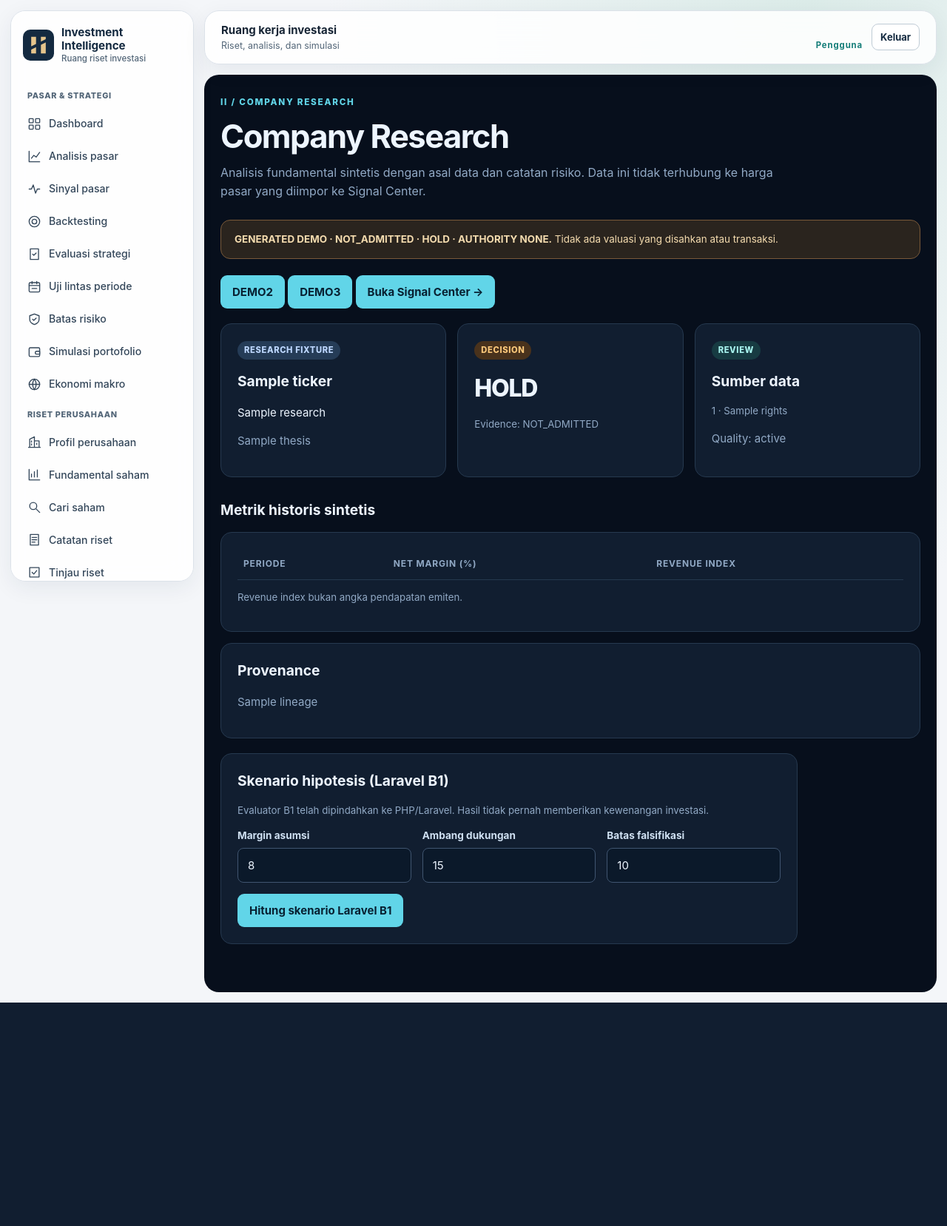
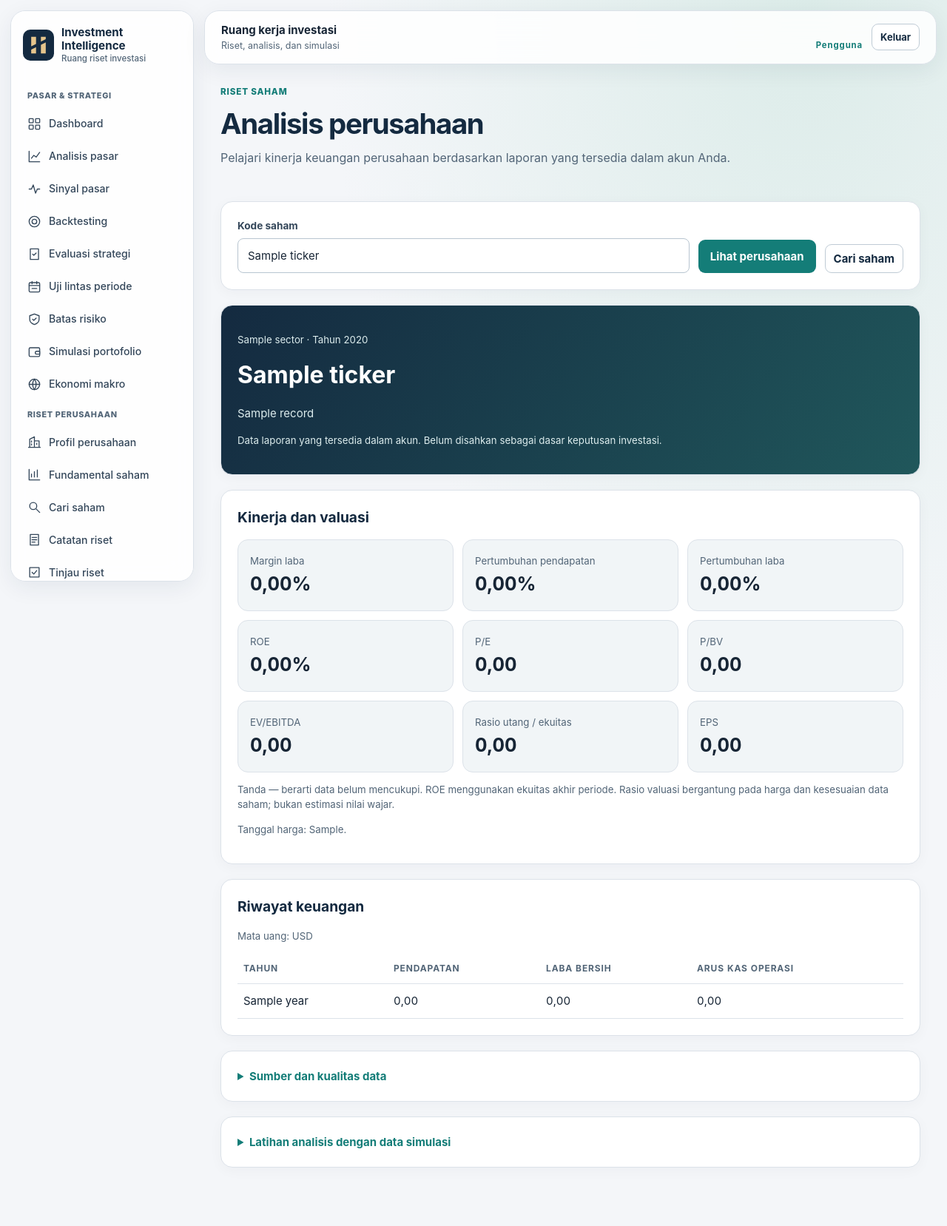
Before and after one commit to fajarnurmanto-source/investment-intelligence, a Laravel app: template laravel_app/resources/views/ii/company.blade.php in a window 1280 px wide. Shown: the whole page at 74% size. Before the commit the page ends 1355 px from the top, so only its background shows below. Run offline with Laravel 12, Linux system fonts and the light colour scheme; the template is opened without the code that fills it: most values are stand-ins (such as "Sample title", 1, 10 or a date in 2020); data that the repository does not hold is empty.

Commit message:
PXT03: real account company overview and explicit plain-language simulation workflow

```diff
--- a/laravel_app/resources/views/ii/company.blade.php
+++ b/laravel_app/resources/views/ii/company.blade.php
@@ -1,39 +1,47 @@
 @extends('ii.layout')
-@section('title','Company Research')
+@section('title','Analisis perusahaan')
+@section('surface','ii-light-content')
+@push('styles')
+<style>
+.company-page{max-width:1120px;margin:auto;display:grid;gap:20px}.company-page h1{font-size:clamp(1.65rem,3vw,2.4rem)}.company-search{display:flex;gap:12px;align-items:end;flex-wrap:wrap}.company-search .field{flex:1;min-width:180px;margin:0}.company-metrics{display:grid;grid-template-columns:repeat(3,minmax(0,1fr));gap:12px}.company-metric{background:var(--surface);padding:16px;border-radius:14px;border:1px solid var(--line)}.company-metric strong{display:block;font-size:1.6rem;font-variant-numeric:tabular-nums}.company-page details summary{cursor:pointer;color:var(--ii-teal);font-weight:650}.company-page .panel{min-width:0}.company-page .company-hero{background:linear-gradient(125deg,#142a40,#20575b);color:white}.company-page .company-hero h2{color:white}.company-page .company-hero p{color:#dceced}.company-page .company-hero .caption{color:#dceced}@media(max-width:650px){.company-metrics{grid-template-columns:repeat(2,minmax(0,1fr))}}
+</style>
+@endpush
 @section('content')
-    <p class="eyebrow">II / Company Research</p>
-    <h1>Company Research</h1>
-    <p class="lead">Analisis fundamental sintetis dengan asal data dan catatan risiko. Data ini tidak terhubung ke harga pasar yang diimpor ke Signal Center.</p>
-    <div class="boundary"><strong>GENERATED DEMO · NOT_ADMITTED · HOLD · AUTHORITY NONE.</strong> Tidak ada valuasi yang disahkan atau transaksi.</div>
-    <p><a class="button" href="{{ route('ii.company', ['ticker'=>'DEMO2']) }}">DEMO2</a> <a class="button" href="{{ route('ii.company', ['ticker'=>'DEMO3']) }}">DEMO3</a> <a class="button" href="{{ route('ii.signals.index') }}">Buka Signal Center →</a></p>
-    @if(isset($research['error']))
-        <div class="error">{{ $research['error'] }}</div>
-    @else
-        <div class="grid" style="margin-top:20px">
-            <div class="panel"><span class="badge blue">RESEARCH FIXTURE</span><h2 style="margin-top:15px">{{ $research['ticker'] ?? $ticker }}</h2><p>{{ $research['name'] ?? '' }}</p><p class="muted">{{ $research['thesis'] ?? '' }}</p></div>
-            <div class="panel"><span class="badge amber">DECISION</span><div class="metric" style="margin-top:14px">HOLD</div><p class="caption">Evidence: NOT_ADMITTED</p></div>
-            <div class="panel"><span class="badge">REVIEW</span><h2 style="margin-top:15px">Sumber data</h2><p class="caption">{{ $research['provenance']['source_id'] ?? 'N/A' }} · {{ $research['provenance']['rights'] ?? 'N/A' }}</p><p class="muted">Quality: {{ $research['quality']['state'] ?? 'N/A' }}</p></div>
-        </div>
-        <div class="section-header"><h2>Metrik historis sintetis</h2></div>
-        <div class="panel tablewrap"><table><thead><tr><th>Periode</th><th>Net margin (%)</th><th>Revenue index</th></tr></thead><tbody>
-            @foreach(($research['history'] ?? []) as $point)
-                <tr><td>{{ $point['period'] ?? '' }}</td><td>{{ $point['net_margin_pct'] ?? '' }}</td><td>{{ $point['revenue_index'] ?? '' }}</td></tr>
-            @endforeach
-        </tbody></table><p class="caption">Revenue index bukan angka pendapatan emiten.</p></div>
-        <div class="panel" style="margin-top:15px"><h2>Provenance</h2><p class="muted">{{ $research['provenance']['lineage'] ?? '' }}</p></div>
-    @endif
-    <div class="panel" style="margin-top:20px;max-width:780px"><h2>Skenario hipotesis (Laravel B1)</h2>
-        <p class="caption">Evaluator B1 telah dipindahkan ke PHP/Laravel. Hasil tidak pernah memberikan kewenangan investasi.</p>
-        <form method="POST" action="{{ route('ii.scenario') }}">@csrf
-            <input type="hidden" name="ticker" value="{{ $ticker }}">
-            <div class="grid"><div class="field"><label for="observed_value">Margin asumsi</label><input id="observed_value" type="number" step="any" min="-100" max="100" name="observed_value" value="{{ old('observed_value',8) }}" required></div>
-            <div class="field"><label for="minimum_value">Ambang dukungan</label><input id="minimum_value" type="number" step="any" min="-100" max="100" name="minimum_value" value="{{ old('minimum_value',15) }}" required></div>
-            <div class="field"><label for="falsification_below">Batas falsifikasi</label><input id="falsification_below" type="number" step="any" min="-100" max="100" name="falsification_below" value="{{ old('falsification_below',10) }}" required></div></div>
-            <button type="submit">Hitung skenario Laravel B1</button>
-        </form>
-        @if($errors->any())<div class="error">{{ $errors->first() }}</div>@endif
-        @if(session()->has('scenario_result'))
-            <h3 style="margin-top:20px">Jejak skenario · HOLD</h3><pre style="overflow-wrap:anywhere;white-space:pre-wrap;color:#b9d8ee;font-size:.8rem">{{ json_encode(session('scenario_result'),JSON_PRETTY_PRINT|JSON_UNESCAPED_SLASHES) }}</pre>
-        @endif
-    </div>
+<div class="company-page">
+<header><p class="eyebrow">Riset saham</p><h1>Analisis perusahaan</h1><p class="lead">Pelajari kinerja keuangan perusahaan berdasarkan laporan yang tersedia dalam akun Anda.</p></header>
+<section class="panel">
+<form method="GET" action="{{ route('ii.company') }}" class="company-search">
+<div class="field"><label for="company-ticker">Kode saham</label><input id="company-ticker" name="ticker" value="{{ $ticker }}" maxlength="16" list="company-list" placeholder="Contoh: BBCA" required><datalist id="company-list">@foreach($records as $item)<option value="{{ $item['ticker'] }}">{{ $item['issuer_name'] }}</option>@endforeach</datalist></div>
+<button type="submit">Lihat perusahaan</button><a class="button quiet" href="{{ route('ii.screener.index') }}">Cari saham</a>
+</form></section>
+@if($record !== null)
+@php($show = fn($value,$suffix='') => $value === null ? '—' : number_format((float)$value,2,',','.').$suffix)
+<section class="panel company-hero"><p class="caption">{{ $record['sector'] ?? 'Sektor belum tersedia' }} · Tahun {{ $record['latest_year'] }}</p><h2 style="font-size:2rem">{{ $record['ticker'] }}</h2><p>{{ $record['issuer_name'] }}</p><p class="caption">Data laporan yang tersedia dalam akun. Belum disahkan sebagai dasar keputusan investasi.</p></section>
+<section class="panel"><h2>Kinerja dan valuasi</h2>
+<div class="company-metrics">
+@foreach(['Margin laba'=>['net_margin_pct','%'],'Pertumbuhan pendapatan'=>['revenue_growth_pct','%'],'Pertumbuhan laba'=>['earnings_growth_pct','%'],'ROE'=>['roe_end_pct','%'],'P/E'=>['pe_ratio',''],'P/BV'=>['pbv_ratio',''],'EV/EBITDA'=>['ev_ebitda_ratio',''],'Rasio utang / ekuitas'=>['debt_equity_ratio',''],'EPS'=>['eps','']] as $label=>$metric)
+<div class="company-metric"><span class="caption">{{ $label }}</span><strong>{{ $show($record[$metric[0]] ?? null,$metric[1]) }}</strong></div>
+@endforeach
+</div><p class="caption">Tanda — berarti data belum mencukupi. ROE menggunakan ekuitas akhir periode. Rasio valuasi bergantung pada harga dan kesesuaian data saham; bukan estimasi nilai wajar.</p><p class="caption">Tanggal harga: {{ $record['market_price_as_of'] ?? 'Belum tersedia' }}.</p></section>
+<section class="panel"><h2>Riwayat keuangan</h2><p class="caption">Mata uang: {{ $record['currency'] ?? 'Belum diketahui' }}</p><div class="tablewrap"><table><thead><tr><th>Tahun</th><th>Pendapatan</th><th>Laba bersih</th><th>Arus kas operasi</th></tr></thead><tbody>@forelse($record['years'] as $year)<tr><td>{{ $year['year'] }}</td><td>{{ $show($year['revenue'] ?? null) }}</td><td>{{ $show($year['net_income'] ?? null) }}</td><td>{{ $show($year['operating_cash_flow'] ?? null) }}</td></tr>@empty<tr><td colspan="4">Riwayat belum tersedia.</td></tr>@endforelse</tbody></table></div></section>
+<section class="panel"><details><summary>Sumber dan kualitas data</summary><p>Sumber: {{ $record['source_name'] ?? 'Belum tersedia' }}. Kelengkapan: {{ $record['data_quality_score'] ?? '—' }}/100. Kelengkapan bukan verifikasi independen.</p><p class="caption">Data belum memberikan otorisasi transaksi. Periksa laporan, tanggal harga dan kesesuaian basis saham sebelum mengandalkan rasio.</p><a href="{{ route('ii.fundamentals.index') }}">Lihat laporan dan pemeriksaan data</a></details></section>
+@elseif(!$demo)
+<section class="panel"><h2>{{ $ticker === '' ? 'Pilih perusahaan' : 'Data '.$ticker.' belum tersedia' }}</h2><p>Tambahkan laporan keuangan perusahaan untuk melihat rasio dan riwayat kinerjanya. Data pasar tidak otomatis menggantikan laporan keuangan.</p><a class="button" href="{{ route('ii.fundamentals.index') }}">Buka laporan keuangan</a></section>
+@endif
+<section class="panel">
+<details @if($demo) open @endif><summary>Latihan analisis dengan data simulasi</summary><p class="caption">Contoh berikut menggunakan perusahaan fiktif, bukan saham yang diperdagangkan.</p>
+<p>@foreach($universe as $item)<a class="button quiet" href="{{ route('ii.company',['ticker'=>$item['ticker']]) }}">{{ $item['ticker'] }}</a> @endforeach</p>
+@if($demo)
+<h2>{{ $research['ticker'] }} — Contoh simulasi</h2><p>{{ $ticker === 'DEMO2' ? 'Perusahaan konsumer fiktif' : 'Perusahaan industri fiktif' }}. Apakah margin laba dapat bertahan di atas 15%?</p>
+<div class="tablewrap"><table><thead><tr><th>Periode</th><th>Margin laba (%)</th><th>Indeks pendapatan</th></tr></thead><tbody>@foreach($research['history'] as $point)<tr><td>{{ $point['period'] }}</td><td>{{ $point['net_margin_pct'] }}</td><td>{{ $point['revenue_index'] }}</td></tr>@endforeach</tbody></table></div><p class="caption">Indeks pendapatan adalah angka simulasi, bukan nilai pendapatan sebenarnya.</p>
+<h3>Uji asumsi margin laba</h3>
+<form method="POST" action="{{ route('ii.scenario') }}">@csrf<input type="hidden" name="ticker" value="{{ $ticker }}"><div class="grid"><div class="field"><label for="observed_value">Margin asumsi (%)</label><input id="observed_value" name="observed_value" type="number" step="any" min="-100" max="100" value="{{ old('observed_value',8) }}" required></div><div class="field"><label for="minimum_value">Target margin (%)</label><input id="minimum_value" name="minimum_value" type="number" step="any" min="-100" max="100" value="{{ old('minimum_value',15) }}" required></div><div class="field"><label for="falsification_below">Batas yang menggugurkan asumsi (%)</label><input id="falsification_below" name="falsification_below" type="number" step="any" min="-100" max="100" value="{{ old('falsification_below',10) }}" required></div></div><button type="submit">Uji asumsi</button></form>
+@if($errors->any())<div class="error" role="alert">{{ $errors->first() }}</div>@endif
+@if(session('scenario_result.ticker') === $ticker)
+@php($scenario = session('scenario_result.scenario_result'))
+<div class="boundary"><strong>Hasil latihan:</strong> {{ $scenario['thesis_falsified'] ? 'Asumsi gugur.' : ($scenario['research_state'] === 'RESEARCH_REVIEW_READY' ? 'Target margin tercapai dalam skenario ini.' : 'Target margin belum tercapai.') }} Hasil ini bukan rekomendasi investasi.</div>
+@endif
+@endif
+</details></section>
+</div>
 @endsection
```
